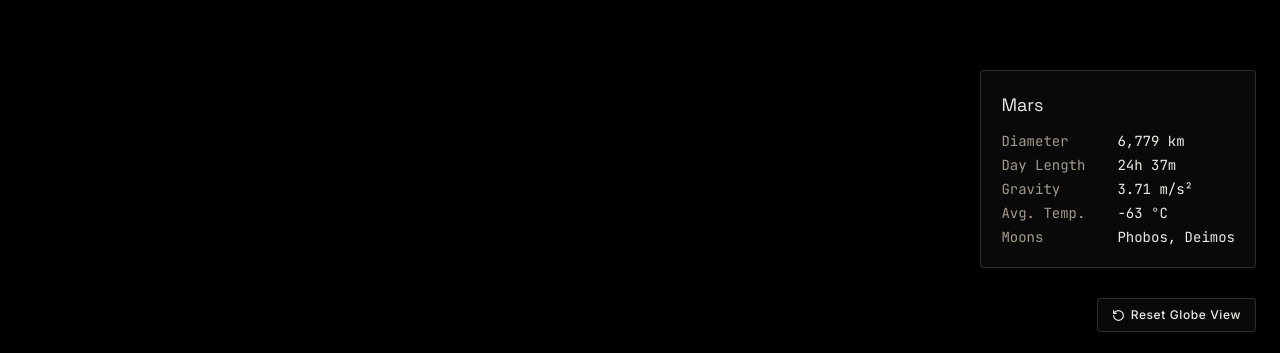
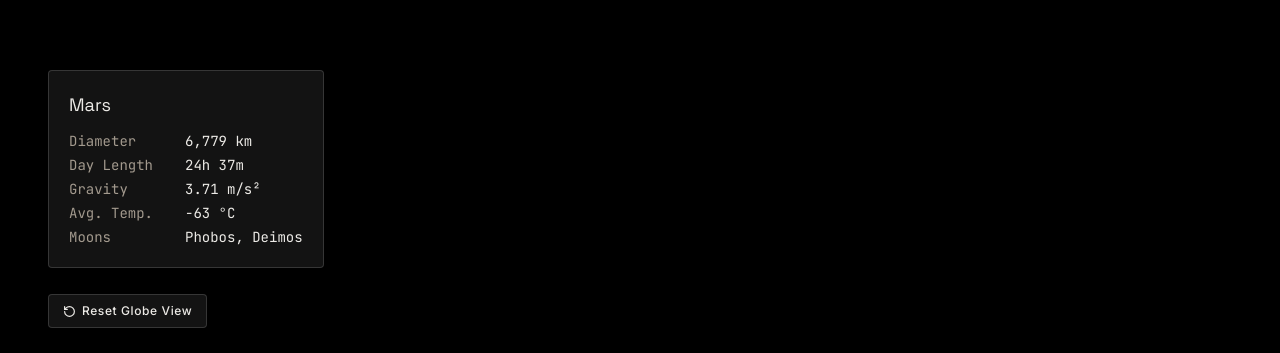
Before and after one commit to huzaifaNotFound/mars-explorer, a React (Vite) app: page / in a window 1280 px wide. Shown: the part 444-797 px from the top of the page. Built offline with nearby package versions, Linux system fonts and the light colour scheme.

Commit message:
layout fix

```diff
--- a/src/components/ResetBtn.jsx
+++ b/src/components/ResetBtn.jsx
@@ -13,11 +13,11 @@ function ResetBtn({globeRef, globeContainerRef, resetButtonRef}){
 
       return(
 <>
-        <img className="absolute top-8 right-70 h-15" src="/nasa.png" alt="Nasa Text" />
-        <span className="absolute top-10.5 right-16 font-mono text-base text-text-muted capitalize">PLANATERY EXPLORATION</span>
-        <span className="absolute top-17 right-26 font-mono text-base text-text-muted capitalize">A SEARCH FOR LIFE</span>
+        <img className="absolute top-8 left-12 h-15" src="/nasa.png" alt="Nasa Text" />
+        <span className="absolute top-10.5 left-60 font-mono text-base text-text-muted capitalize">PLANATERY EXPLORATION</span>
+        <span className="absolute top-17 left-60 font-mono text-base text-text-muted capitalize">A SEARCH FOR LIFE</span>
 
-        <div className="absolute bottom-22 right-6 z-6 font-inter text-text-primary bg-bg-primary rounded-sm border border-white/15 p-5">
+        <div className="absolute bottom-22 left-12 z-6 font-inter text-text-primary bg-bg-primary rounded-sm border border-white/15 p-5">
     <div className="text-lg mb-3 font-space">Mars</div>
 
     <div className="grid grid-cols-[auto_auto] gap-x-8 gap-y-1 text-sm">
@@ -46,7 +46,7 @@ function ResetBtn({globeRef, globeContainerRef, resetButtonRef}){
         id="btn"
         className="
                 font-inter
-                absolute bottom-6 right-6 z-10
+                absolute bottom-7 left-12 z-10
                 flex items-center gap-1.5
                 px-3.5 py-2
         bg-bg-primary
@@ -64,8 +64,7 @@ function ResetBtn({globeRef, globeContainerRef, resetButtonRef}){
             focus-visible:outline-dashed
          focus-visible:outline-text-primary
             focus-visible:outline-offset-4
-          focus-visible:bg-[#171311]
-          focus-visible:border-[#8A6659]
+          focus-visible:bg-bg-surface
             focus-visible:shadow-[0_0_10px_rgba(138,102,89,0.25)]
             focus-visible:-translate-y-px
 "
--- a/src/index.css
+++ b/src/index.css
@@ -1,15 +1,15 @@
 @import "tailwindcss";
 
 @theme {
-  --color-bg-primary: #0A0909;
-  --color-bg-surface: rgba(37, 37, 39, 0.6);
+  --color-bg-primary: #131313;
+  --color-bg-surface: #232323;
 
   --color-text-primary: #ECEAE6;
   --color-text-muted: #A39A8E;
 
   /* Accents */
   --color-accent-primary: #D9622F;
-  --color-accent-secondary: #37B6C9;
+  --color-accent-secondary: #49B359;
   --color-accent-amber: #F2B84B;
   --color-accent-green: #4ADE80;
   --color-accent-red: #F87171;
```
